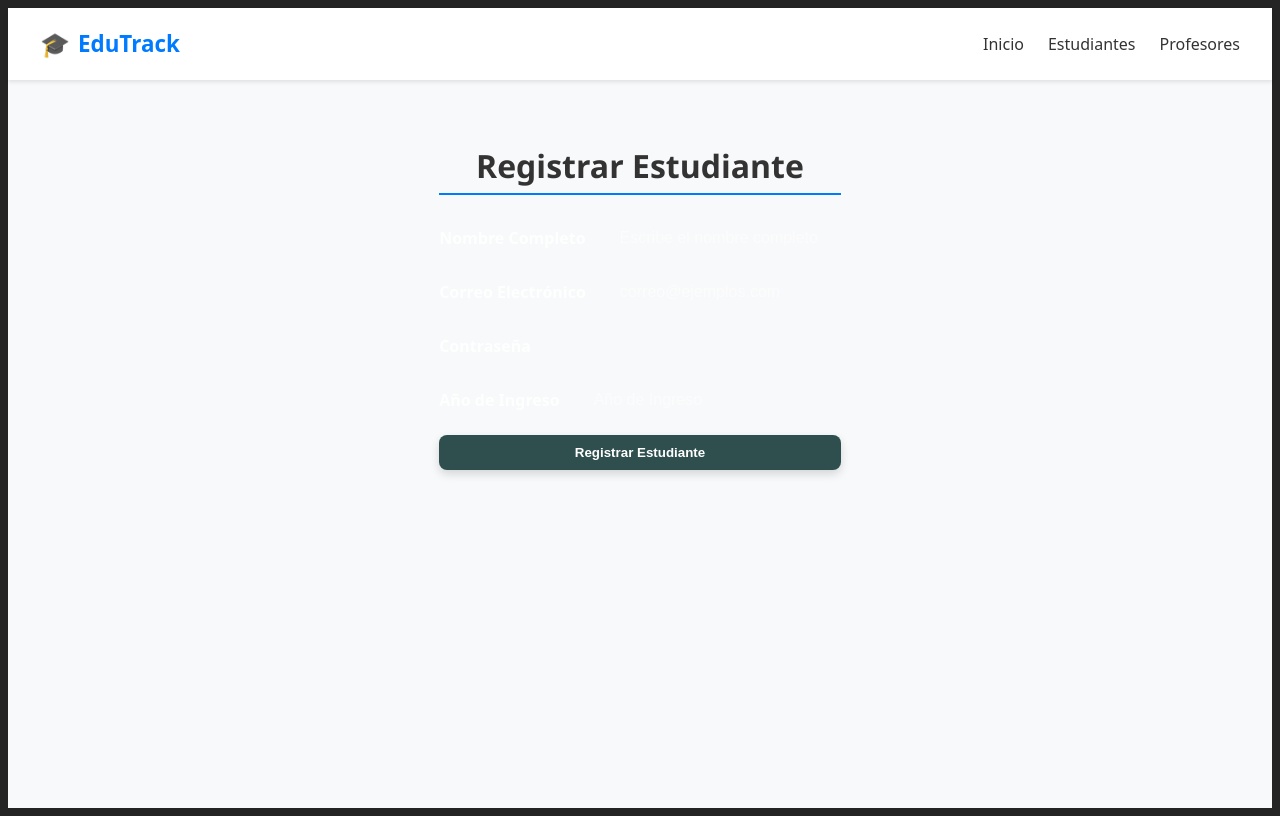
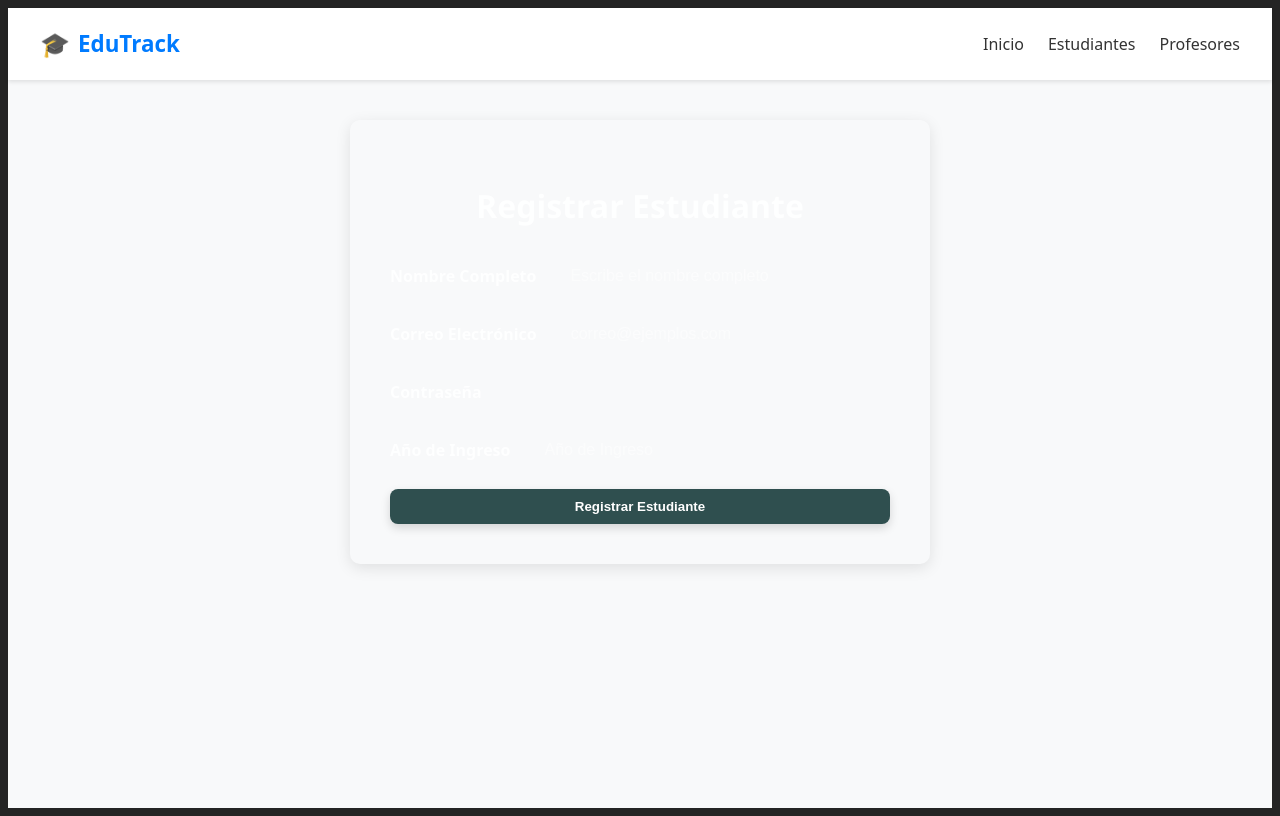
Before and after one commit to JuanD911/nestjs-final-project, a React (Vite) app in the folder frontend-edutrack/: page / in a window 1280 px wide. Built offline with nearby package versions, Linux system fonts and the light colour scheme.

Commit message:
feat(form): change arrangement of the elements of the form component

```diff
--- a/frontend-edutrack/src/components/ui/form/Form.css
+++ b/frontend-edutrack/src/components/ui/form/Form.css
@@ -1,16 +1,30 @@
-form {
-  display: flex;
-  flex-direction: column;
-  gap: 1rem;
+.form-container-card {
+  background-color: var(--color-background);
+  color: var(--color-text);
+  transition: background-color 0.3s, color 0.3s;
+  padding: 40px;
+  border-radius: 10px;
+  box-shadow: 0 4px 15px rgba(0, 0, 0, 0.1);
+  width: 100%;
+  max-width: 500px;
 }
+
+.space-y-4 {
+    display: flex;
+    flex-direction: column;
+    gap: 20px;
+    width: 100%;
+    margin-top: 20px;
+}
+
 .form-title {
   font-family: 'Segoe UI', Tahoma, Geneva, Verdana, sans-serif;
   font-size: 2rem;
   font-weight: 600;
-  color: #333;
+  color: var(--color-text);
   margin-bottom: 1.5rem;
   padding-bottom: 0.5rem;
-  border-bottom: 2px solid #007bff;
+  border-bottom: 2px solid var(--color-primary);
   line-height: 1.2;
   text-align: center;
 }
--- a/frontend-edutrack/src/components/ui/form/Form.jsx
+++ b/frontend-edutrack/src/components/ui/form/Form.jsx
@@ -1,9 +1,8 @@
 import './Form.css'
 
 export default function Form({ children, onSubmit, title}) {
-
     return (
-        <div>
+        <div className="form-container-card">
             <h2 className='form-title'>{title}</h2>
             <form onSubmit={onSubmit} className="space-y-4">
                 {children}
```
